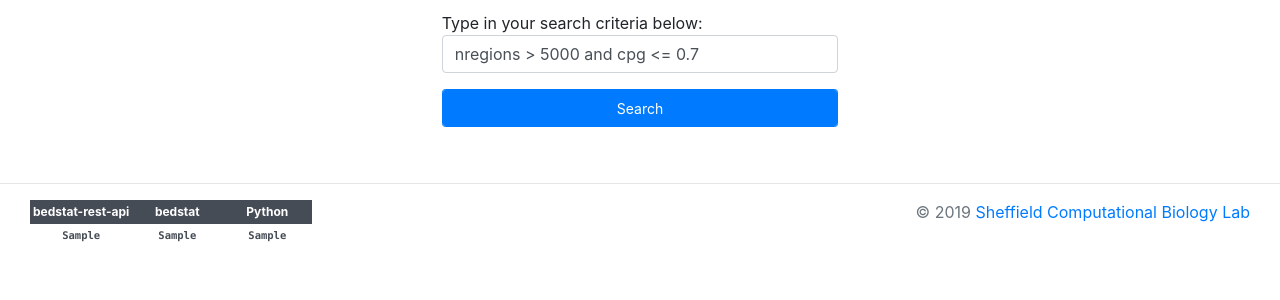
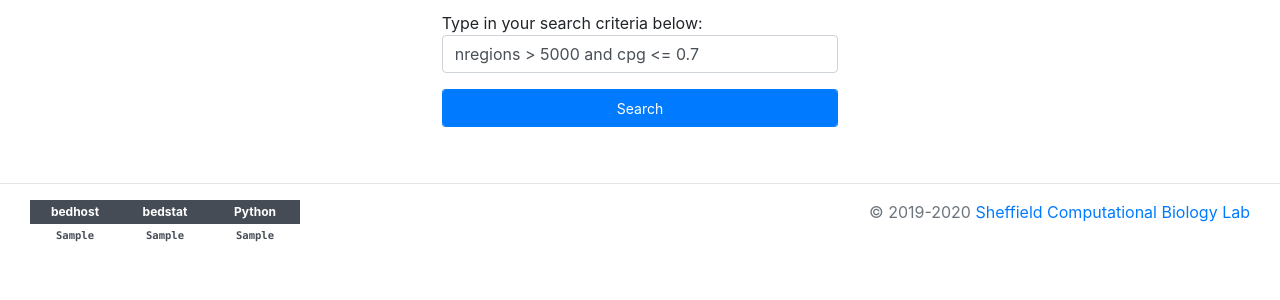
Before and after one commit to databio/bedhost, a FastAPI app: template bedhost/templates/main.html in a window 1280 px wide. Shown: the part 171-471 px from the top of the page. Run offline with FastAPI, Linux system fonts and the light colour scheme; the template is opened without the code that fills it: most values are stand-ins (such as "Sample title", 1, 10 or a date in 2020); parts of the project's set-up code (start-up, migrations or seed data) failed here and were passed over; some libraries are stand-ins or nearby versions.

Commit message:
update year in footer

```diff
--- a/bedhost/templates/footer.html
+++ b/bedhost/templates/footer.html
@@ -3,7 +3,7 @@
 		<table class="table-responsive">
 					<thead>
 						<tr>
-							<th scope="col" class="footer">bedstat-rest-api</th>
+							<th scope="col" class="footer">bedhost</th>
 							<th scope="col" class="footer">bedstat</th>
 							<th scope="col" class="footer">Python</th>
 						</tr>
@@ -24,6 +24,6 @@
 				</table>
 	</div>
 	<div class="right_footer">
-		&copy; 2019 <a href="http://databio.org/" target="_new">Sheffield Computational Biology Lab</a>
+		&copy; 2019-2020 <a href="http://databio.org/" target="_new">Sheffield Computational Biology Lab</a>
 	</div>
 </div>
```
